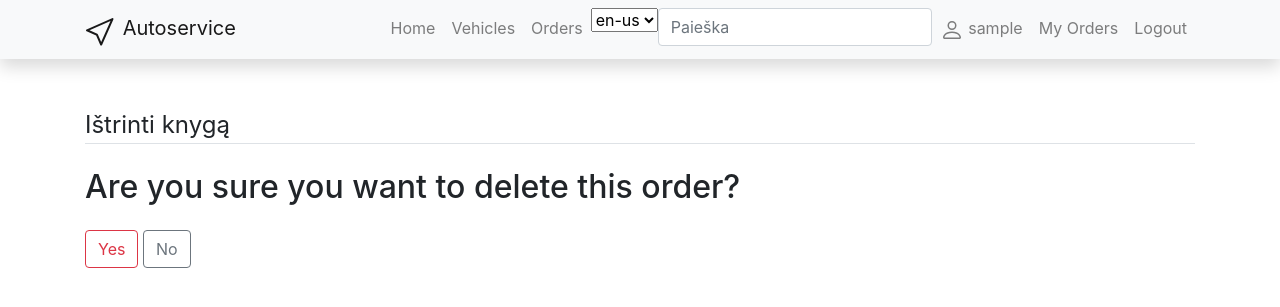
After one commit to DonatasNoreika/autoservisas_2, a Django app: page /autoservice/myorders/1/delete in a window 1280 px wide. The commit adds this page. Shown: the top 307 px of the page. Run offline with Django 3.2, Linux system fonts and the light colour scheme; a user stored in the database is signed in; tables that the repository leaves empty hold one stand-in row (values such as "Sample post"); some libraries are stand-ins or nearby versions.

Commit message:
12-5 done

```diff
--- a/mysite/autoservice/templates/user_order.html
+++ b/mysite/autoservice/templates/user_order.html
@@ -10,7 +10,8 @@
 </div>
 {% if order.owner_car.owner == user %}
 <div>
-    <a class="btn btn-secondary btn-sm mt-1 mb-1" href="{% url 'my-order-update' order.id %}">Redaguoti</a>
+    <a class="btn btn-secondary btn-sm mt-1 mb-1" href="{% url 'my-order-update' order.id %}">{% trans "Edit" %}</a>
+    <a class="btn btn-danger btn-sm mt-1 mb-1" href="{% url 'my-order-delete' order.id %}">{% trans "Delete" %}</a>
 </div>
 {% endif %}
 
--- /dev/null
+++ b/mysite/autoservice/templates/user_order_delete.html
@@ -0,0 +1,18 @@
+{% extends "base.html" %}
+{% load crispy_forms_tags %}
+{% load i18n %}
+{% block content %}
+    <div class="content-section">
+    <form method="POST">
+        {% csrf_token %}
+        <fieldset class="form-group">
+            <legend class="border-bottom mb-4">Ištrinti knygą</legend>
+            <h2>{% trans "Are you sure you want to delete this order?" %}</h2>
+        </fieldset>
+        <div class="form-group">
+            <button class="btn btn-outline-danger" type="submit">{% trans "Yes" %}</button>
+            <a class="btn btn-outline-secondary" href="{% url 'my_order' object.id %}">{% trans "No" %}</a>
+        </div>
+    </form>
+    </div>
+{% endblock content %}
--- a/mysite/autoservice/urls.py
+++ b/mysite/autoservice/urls.py
@@ -31,4 +31,6 @@ urlpatterns = [
     path('myorders/<int:pk>', views.UserOrderDetailView.as_view(), name='my_order'),
     path('myorders/new', views.UserOrderCreateView.as_view(), name='my_order-new'),
     path('myorders/<int:pk>/update', views.UserOrderUpdateView.as_view(), name='my-order-update'),
+    path('myorders/<int:pk>/delete', views.UserOrderDeleteView.as_view(), name='my-order-delete'),
+
 ]
--- a/mysite/autoservice/views.py
+++ b/mysite/autoservice/views.py
@@ -14,7 +14,8 @@ from django.contrib.auth.mixins import LoginRequiredMixin, UserPassesTestMixin
 from django.views.generic import (ListView,
                                   DetailView,
                                   CreateView,
-                                  UpdateView)
+                                  UpdateView,
+                                  DeleteView)
 
 def info(request):
     num_services = Service.objects.all().count()
@@ -214,3 +215,13 @@ class UserOrderUpdateView(LoginRequiredMixin, UserPassesTestMixin, UpdateView):
     def test_func(self):
         order = self.get_object()
         return self.request.user == order.owner_car.owner
+
+
+class UserOrderDeleteView(LoginRequiredMixin, UserPassesTestMixin, DeleteView):
+    model = Order
+    success_url = "/autoservice/myorders/"
+    template_name = 'user_order_delete.html'
+
+    def test_func(self):
+        order = self.get_object()
+        return self.request.user == order.owner_car.owner
```
